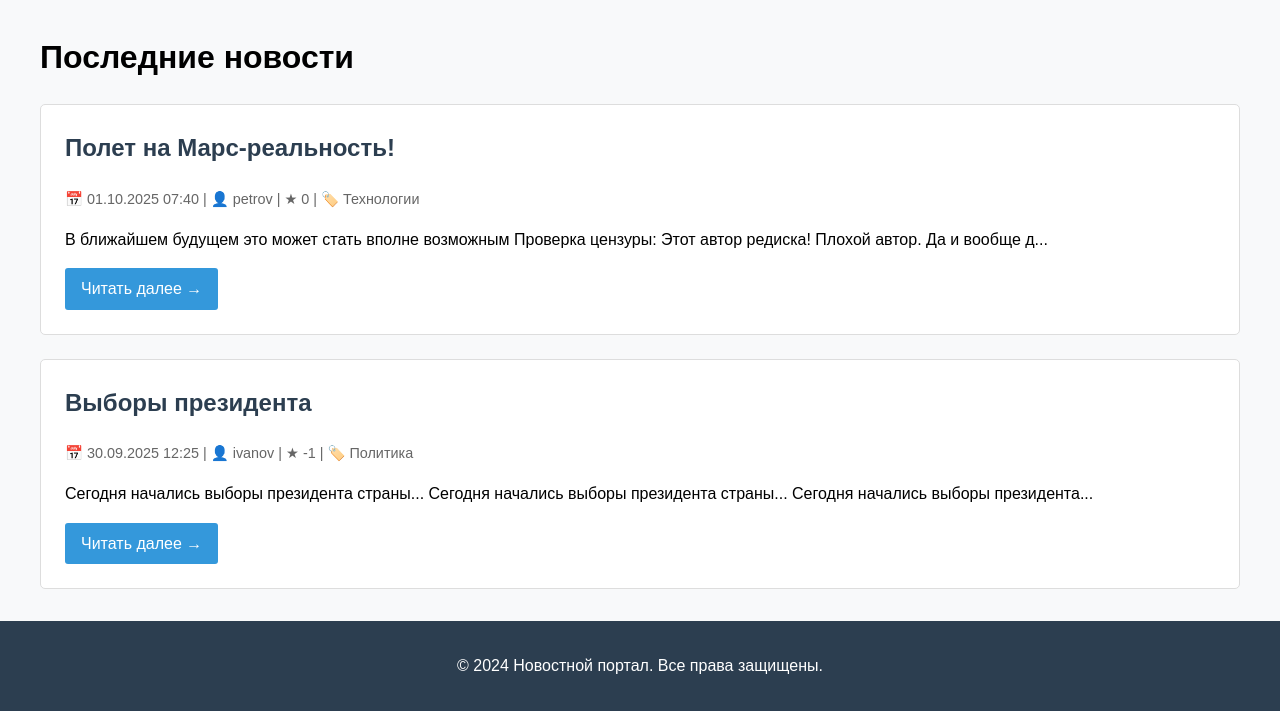
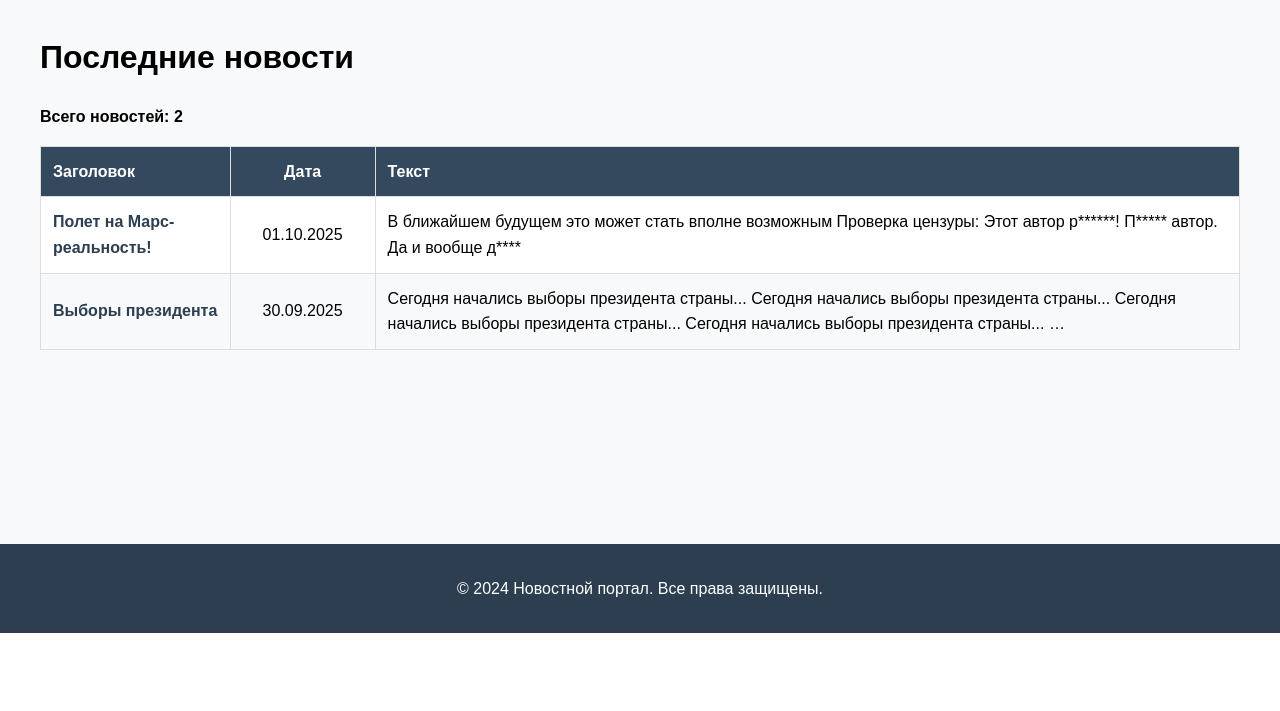
Before and after one commit to Dark-Master-Web/DjangoProgectModule21, a Django app: page /news/ in a window 1280 px wide. Shown: the part 184-895 px from the top of the page. After the commit the page ends 817 px from the top, so only its background shows below. Run offline with Django 5.2, Linux system fonts and the light colour scheme; data comes from the database, SQL or seed files in the repository; both versions use the stored data as it was after the commit.

Commit message:
Module 18 update

```diff
--- a/news/templates/news/news_list.html
+++ b/news/templates/news/news_list.html
@@ -1,34 +1,44 @@
 {% extends 'default.html' %}
+{% load custom_filters %}
 
 {% block title %}Все новости{% endblock %}
 
 {% block content %}
 <h1>Последние новости</h1>
 
+<p><strong>Всего новостей: {{ news_list|length }}</strong></p>
+
 {% if news_list %}
-    <div class="news-list">
-        {% for news in news_list %}
-            <article style="border: 1px solid #ddd; padding: 1.5rem; margin-bottom: 1.5rem; border-radius: 5px; background: white;">
-                <h2 style="margin-top: 0;">
-                    <a href="{% url 'news_detail' news.id %}" style="text-decoration: none; color: #2c3e50;">
-                        {{ news.title }}
+    <table style="width: 100%; border-collapse: collapse; margin-top: 1rem;">
+        <thead>
+            <tr style="background-color: #34495e; color: white;">
+                <th style="padding: 12px; text-align: left; border: 1px solid #ddd;">Заголовок</th>
+                <th style="padding: 12px; text-align: center; border: 1px solid #ddd; width: 120px;">Дата</th>
+                <th style="padding: 12px; text-align: left; border: 1px solid #ddd;">Текст</th>
+            </tr>
+        </thead>
+        <tbody>
+            {% for news in news_list %}
+            <tr style="background-color: {% if forloop.counter|divisibleby:2 %}#f8f9fa{% else %}white{% endif %};">
+                <td style="padding: 12px; border: 1px solid #ddd;">
+                    <a href="{% url 'news_detail' news.id %}" style="text-decoration: none; color: #2c3e50; font-weight: bold;">
+                        {{ news.title|censor }}
                     </a>
-                </h2>
-                <p style="color: #666; font-size: 0.9rem;">
-                    📅 {{ news.created_at|date:"d.m.Y H:i" }} |
-                    👤 {{ news.author.user.username }} |
-                    ★ {{ news.rating }} |
-                    🏷️ {% for category in news.categories.all %}{{ category.name }}{% if not forloop.last %}, {% endif %}{% endfor %}
-                </p>
-                <p>{{ news.preview }}</p>
-                <a href="{% url 'news_detail' news.id %}" style="display: inline-block; background: #3498db; color: white; padding: 0.5rem 1rem; text-decoration: none; border-radius: 3px;">
-                    Читать далее →
-                </a>
-            </article>
-        {% endfor %}
+                </td>
+                <td style="padding: 12px; border: 1px solid #ddd; text-align: center;">
+                    {{ news.created_at|date:"d.m.Y" }}
+                </td>
+                <td style="padding: 12px; border: 1px solid #ddd;">
+                    {{ news.content|truncatewords:20|censor }}
+                </td>
+            </tr>
+            {% endfor %}
+        </tbody>
+    </table>
+{% else %}
+    <div style="text-align: center; padding: 2rem; background-color: #f8f9fa; border-radius: 5px; margin-top: 1rem;">
+        <p>Новостей пока нет.</p>
+        <p><a href="/admin/news/post/add/" style="color: #3498db;">Добавить новость через админку</a></p>
     </div>
-{% else %}
-    <p>Новостей пока нет.</p>
-    <p><a href="/admin/news/post/add/">Добавить новость через админку</a></p>
 {% endif %}
 {% endblock %}
--- /dev/null
+++ b/news/templatetags/custom_filters.py
@@ -0,0 +1,32 @@
+from django import template
+from django.utils.html import strip_tags
+import re
+
+register = template.Library()
+
+# Список нежелательных слов (можно расширить)
+UNWANTED_WORDS = [
+    'редиска', 'плохой',
+    'дурак',
+]
+
+
+@register.filter(name='censor')
+def censor(value):
+    """
+    Фильтр для цензурирования нежелательных слов.
+    Заменяет все буквы в нежелательных словах на '*', кроме первой.
+    """
+    if not isinstance(value, str):
+        return value
+
+    censored_text = value
+    for word in UNWANTED_WORDS:
+        # Заменяем слово, сохраняя регистр
+        pattern = re.compile(re.escape(word), re.IGNORECASE)
+        censored_text = pattern.sub(
+            lambda match: match.group()[0] + '*' * (len(match.group()) - 1),
+            censored_text
+        )
+
+    return censored_text
--- a/news/views.py
+++ b/news/views.py
@@ -2,7 +2,7 @@ from django.shortcuts import render, get_object_or_404
 from .models import Post
 
 def news_list(request):
-    """Список всех новостей (только тип 'NW')"""
+    """Список всех новостей (только тип 'NW') - от новых к старым"""
     news = Post.objects.filter(post_type=Post.NEWS).order_by('-created_at')
     return render(request, 'news/news_list.html', {'news_list': news})
 
```
Also changed, not shown: news/templates/news/news_detail.html (+11 -9 lines), db.sqlite3, news/templatetags/uniy.py (added).
